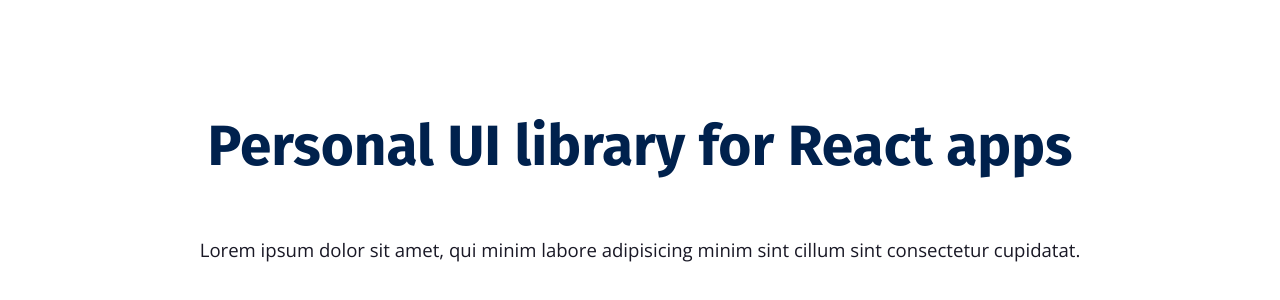
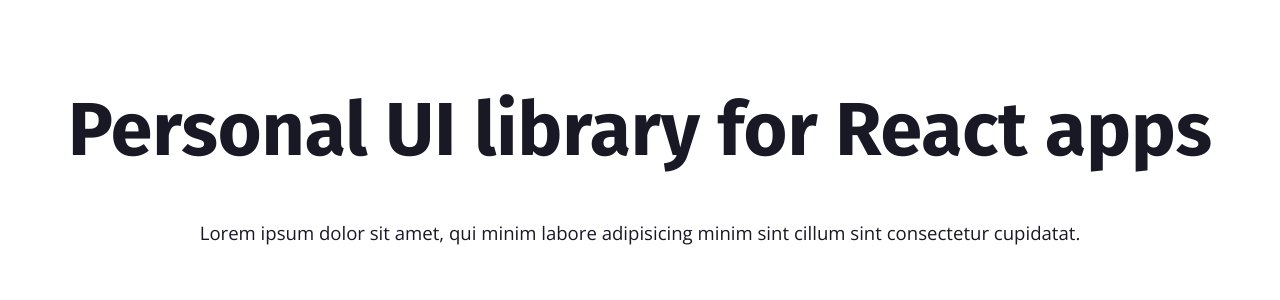
Before and after one commit to diegognt/react-ui-library, a React (Vite) app: page / in a window 1280 px wide. Shown: the part 230-530 px from the top of the page. Built offline with nearby package versions, Linux system fonts and the light colour scheme; a web font is replaced by a local one.

Commit message:
refactor: uses the new Heading component in the home page

```diff
--- a/src/App.tsx
+++ b/src/App.tsx
@@ -1,9 +1,10 @@
+import Heading from '@components/Heading'
 import './App.css'
 
 function App() {
   return (
     <article>
-      <h1>Personal UI library for React apps</h1>
+      <Heading>Personal UI library for React apps</Heading>
       <p>Lorem ipsum dolor sit amet, qui minim labore adipisicing minim sint cillum sint consectetur cupidatat.</p>
     </article>
   )
```
